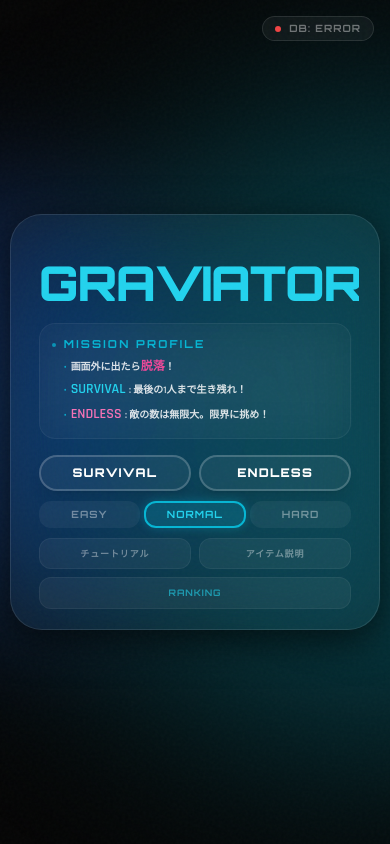
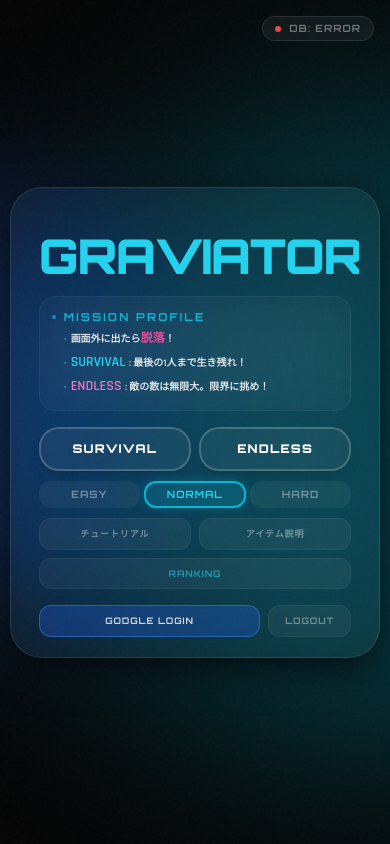
Before and after one commit to r9o74/Graviator, a React (Vite) app: page / in a window 390 px wide. Built offline with nearby package versions, Linux system fonts and the light colour scheme; no server answers.

Commit message:
googleログインを実装

```diff
--- a/App.tsx
+++ b/App.tsx
@@ -37,6 +37,7 @@ function App() {
                 const auth = supabase.auth as any;
                 const { data: { session }, error: sessionError } = await auth.getSession();
                 if (sessionError) throw sessionError;
+
                 if (session) {
                     setUserId(session.user.id);
                     setDbStatus('connected');
@@ -54,7 +55,26 @@ function App() {
             }
         };
         initAuth();
+
+        // ★追加: 認証状態の変更（ログイン・ログアウト）をリアルタイムに監視する
+        if (isSupabaseConfigured) {
+            const { data: authListener } = supabase.auth.onAuthStateChange((event, session) => {
+                if (session) {
+                    setUserId(session.user.id);
+                    setDbStatus('connected');
+                } else {
+                    // ログアウトされた場合は再度匿名ログインを試みるか、nullにする
+                    setUserId(null);
+                    initAuth(); // ログアウト後は再度匿名アカウントを作り直す
+                }
+            });
+
+            return () => {
+                authListener.subscription.unsubscribe();
+            };
+        }
     }, []);
+
 
     // スコア自動保存ロジック
     useEffect(() => {
--- a/components/MenuOverlay.tsx
+++ b/components/MenuOverlay.tsx
@@ -2,6 +2,7 @@ import React, { useState, useEffect } from 'react';
 import { GameState, GameMode, GameStats, Difficulty } from '../types';
 import { ItemGuide } from './ItemGuide';
 import { Leaderboard } from './Leaderboard';
+import { signInWithGoogle, signOut } from '../lib/supabase';
 
 interface MenuOverlayProps {
     gameState: GameState;
@@ -200,11 +201,11 @@ const MenuOverlay: React.FC<MenuOverlayProps> = ({
                                     </button>
                                 ) : (
                                     <div className="flex gap-2">
-                                        <button onClick={() => onStart(GameMode.SURVIVAL, selectedDifficulty)} className="flex-1 group relative py-2 md:py-3 px-2 bg-white/5 hover:bg-white/10 border-2 border-white/20 hover:border-white/40 text-white font-orbitron font-black text-xs md:text-lg tracking-[0.1em] md:tracking-[0.2em] transition-all duration-500 rounded-[20px] md:rounded-[24px] overflow-hidden shadow-lg">
+                                        <button onClick={() => onStart(GameMode.SURVIVAL, selectedDifficulty)} className="flex-1 group relative py-3 md:py-3 px-2 bg-white/5 hover:bg-white/10 border-2 border-white/20 hover:border-white/40 text-white font-orbitron font-black text-xs md:text-lg tracking-[0.1em] md:tracking-[0.2em] transition-all duration-500 rounded-[20px] md:rounded-[24px] overflow-hidden shadow-lg">
                                             <span className='relative z-10'>SURVIVAL</span>
                                             <div className={`absolute inset-0 ${blobColor} opacity-0 group-hover:opacity-30 transform translate-y-full group-hover:translate-y-0 transition-all duration-700 ease-out`}></div>
                                         </button>
-                                        <button onClick={() => onStart(GameMode.ENDLESS, selectedDifficulty)} className="flex-1 group relative py-2 md:py-3 px-2 bg-white/5 hover:bg-white/10 border-2 border-white/20 hover:border-white/40 text-white font-orbitron font-black text-xs md:text-lg tracking-[0.1em] md:tracking-[0.2em] transition-all duration-500 rounded-[20px] md:rounded-[24px] overflow-hidden shadow-lg">
+                                        <button onClick={() => onStart(GameMode.ENDLESS, selectedDifficulty)} className="flex-1 group relative py-3 md:py-3 px-2 bg-white/5 hover:bg-white/10 border-2 border-white/20 hover:border-white/40 text-white font-orbitron font-black text-xs md:text-lg tracking-[0.1em] md:tracking-[0.2em] transition-all duration-500 rounded-[20px] md:rounded-[24px] overflow-hidden shadow-lg">
                                             <span className='relative z-10'>ENDLESS</span>
                                             <div className={`absolute inset-0 ${blobColor} opacity-0 group-hover:opacity-30 transform translate-y-full group-hover:translate-y-0 transition-all duration-700 ease-out`}></div>
                                         </button>
@@ -236,6 +237,28 @@ const MenuOverlay: React.FC<MenuOverlayProps> = ({
                                     </button>
                                 )}
 
+                                {/* ★ここから追加: ログイン/ログアウトボタン */}
+                                {isMenu && (
+                                    <div className="flex w-full mt-2">
+                                        {/* 簡易的な判定: 匿名ユーザーは is_anonymous フラグなどを確認するのが確実ですが、今回はボタンを切り替えます */}
+                                        <button
+                                            onClick={signInWithGoogle}
+                                            className="flex-1 py-2 text-white/80 hover:text-white font-orbitron font-bold text-[9px] md:text-[10px] tracking-widest uppercase transition-all bg-blue-600/30 rounded-xl md:rounded-2xl border border-blue-500/50 hover:bg-blue-600/50"
+                                        >
+                                            Google LOGIN
+                                        </button>
+
+                                        {/* 開発・テスト用にログアウトボタンも用意する場合 */}
+                                        <button
+                                            onClick={signOut}
+                                            className="ml-2 px-4 py-2 text-white/40 hover:text-white font-orbitron font-bold text-[9px] md:text-[10px] tracking-widest uppercase transition-all bg-white/5 rounded-xl md:rounded-2xl border border-white/5 hover:bg-red-500/30 hover:border-red-500/50"
+                                        >
+                                            LOGOUT
+                                        </button>
+                                    </div>
+                                )}
+                                {/* ★追加ここまで */}
+
                                 {!isMenu && (
                                     <div className="flex gap-2 mt-2 md:mt-4">
                                          <button onClick={onHome} className="flex-1 py-1 md:py-2 text-white/60 hover:text-white/80 font-orbitron font-bold text-[9px] md:text-[10px] tracking-[0.3em] transition-all">
--- a/lib/supabase.ts
+++ b/lib/supabase.ts
@@ -85,3 +85,31 @@ export const getLeaderboard = async (mode: GameMode, difficulty: Difficulty, lim
         return [];
     }
 };
+
+// Googleでログインする関数
+export const signInWithGoogle = async () => {
+    if (!isSupabaseConfigured) return;
+    try {
+        const { error } = await supabase.auth.signInWithOAuth({
+            provider: 'google',
+            options: {
+                // ログイン完了後に元の画面（ゲーム）に戻ってくるようにする
+                redirectTo: window.location.origin
+            }
+        });
+        if (error) console.error('Google login error:', error);
+    } catch (e) {
+        console.error('Exception during Google login:', e);
+    }
+};
+
+// ログアウトする関数
+export const signOut = async () => {
+    if (!isSupabaseConfigured) return;
+    try {
+        const { error } = await supabase.auth.signOut();
+        if (error) console.error('Sign out error:', error);
+    } catch (e) {
+        console.error('Exception during sign out:', e);
+    }
+};
```
